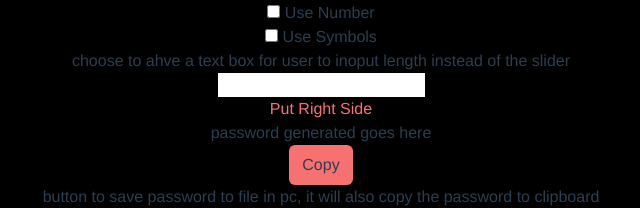
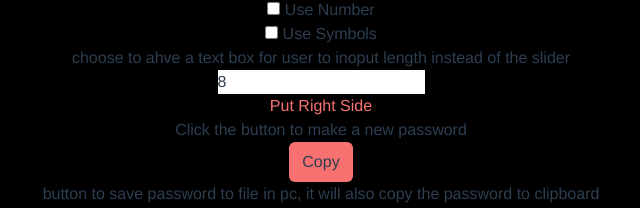
Before and after one commit to 2EASY2DO/Passwd, a Vue app: page / in a window 1280 px wide. Shown: the part 166-374 px from the top of the page, without its empty margins (319-959 px from the left). Built offline with nearby package versions, Linux system fonts and the light colour scheme.

Commit message:
started work on the function to create the password, not yet implemented options

```diff
--- a/src/views/Home.vue
+++ b/src/views/Home.vue
@@ -3,7 +3,7 @@
     <h1 class="text-red-400">Put Left Side</h1>
     <div>
       <div>
-        <input class="form-checkbox h-5 w-5 bg-orange-600" type="checkbox" id="caps" name="caps" value="caps">
+        <input type="checkbox" id="caps" name="caps" value="caps">
         <label for="caps"> Use Caps</label>
       </div>
       <div>
@@ -16,10 +16,10 @@
       </div>
     </div>
     <h1>choose to ahve a text box for user to inoput length instead of the slider</h1>
-    <input type="text" id="length" name="length">
+    <input v-model="length" type="text" id="length" name="length">
     <h1 class="text-red-400">Put Right Side</h1>
-    <h1>password generated goes here</h1>
-    <button class="bg-red-400 rounded-md w-16 h-10 hover:bg-green-400 focus:bg-green-400 focus:ring-2 focus:outline-none focus:ring-red-400">Copy</button>
+    <h1>{{password}}</h1>
+    <button v-on:click="createpasswd" class="bg-red-400 rounded-md w-16 h-10 hover:bg-green-400 focus:bg-green-400 focus:ring-2 focus:outline-none focus:ring-red-400">Copy</button>
     <h1>button to save password to file in pc, it will also copy the password to clipboard</h1>
   </div>
 </template>
@@ -31,6 +31,25 @@ export default {
   name: 'Home',
   components: {
 
+  },
+  data() {
+    return {
+      password: "Click the button to make a new password",
+      length: 8
+    }
+  },
+  methods: {
+  createpasswd() {
+    this.password = "";
+    let letters = "abcdefghijklmnopqrstuvwxyz";
+
+    for(let i = 1; i <=this.length; i++){
+      let char = Math.round(Math.random()
+                            * letters.length + 1);
+      this.password += letters.charAt(char);
+    }
+    }
   }
 }
+
 </script>
```
